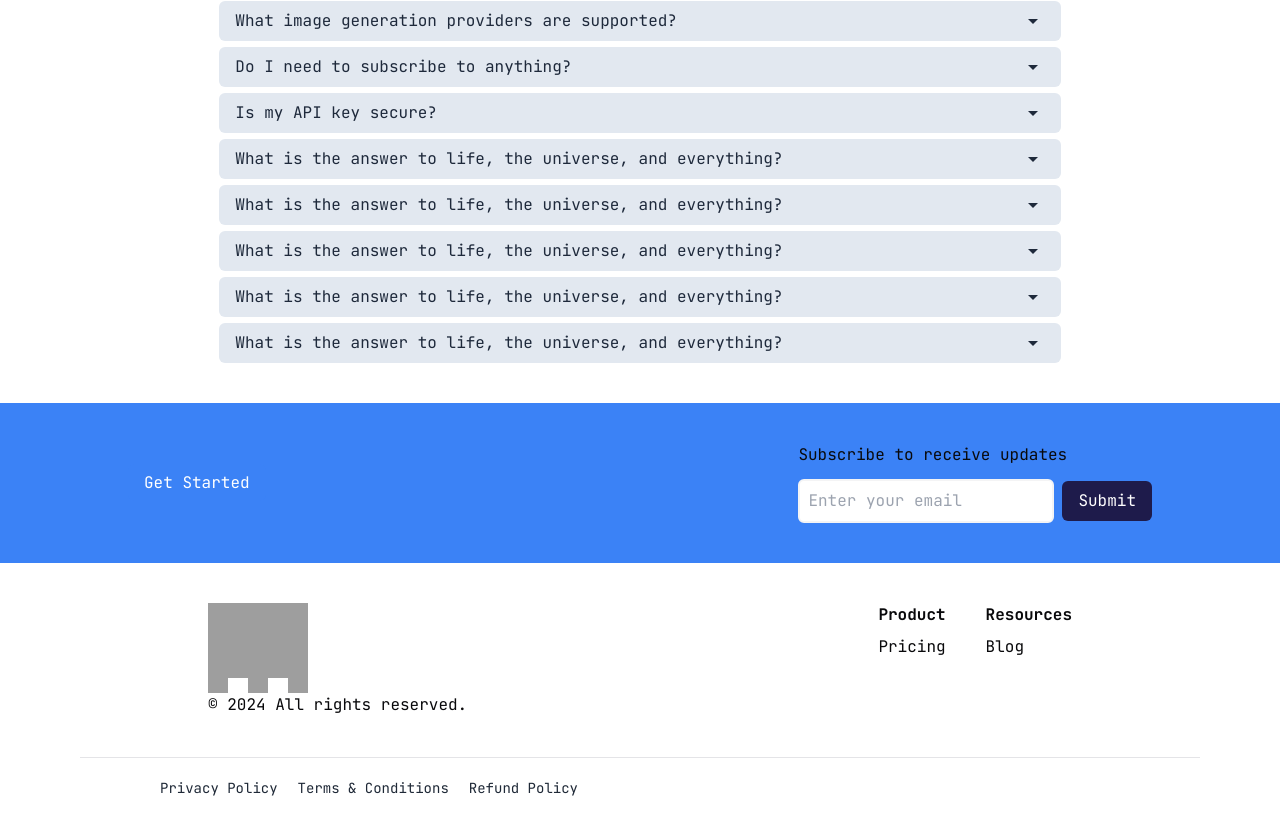
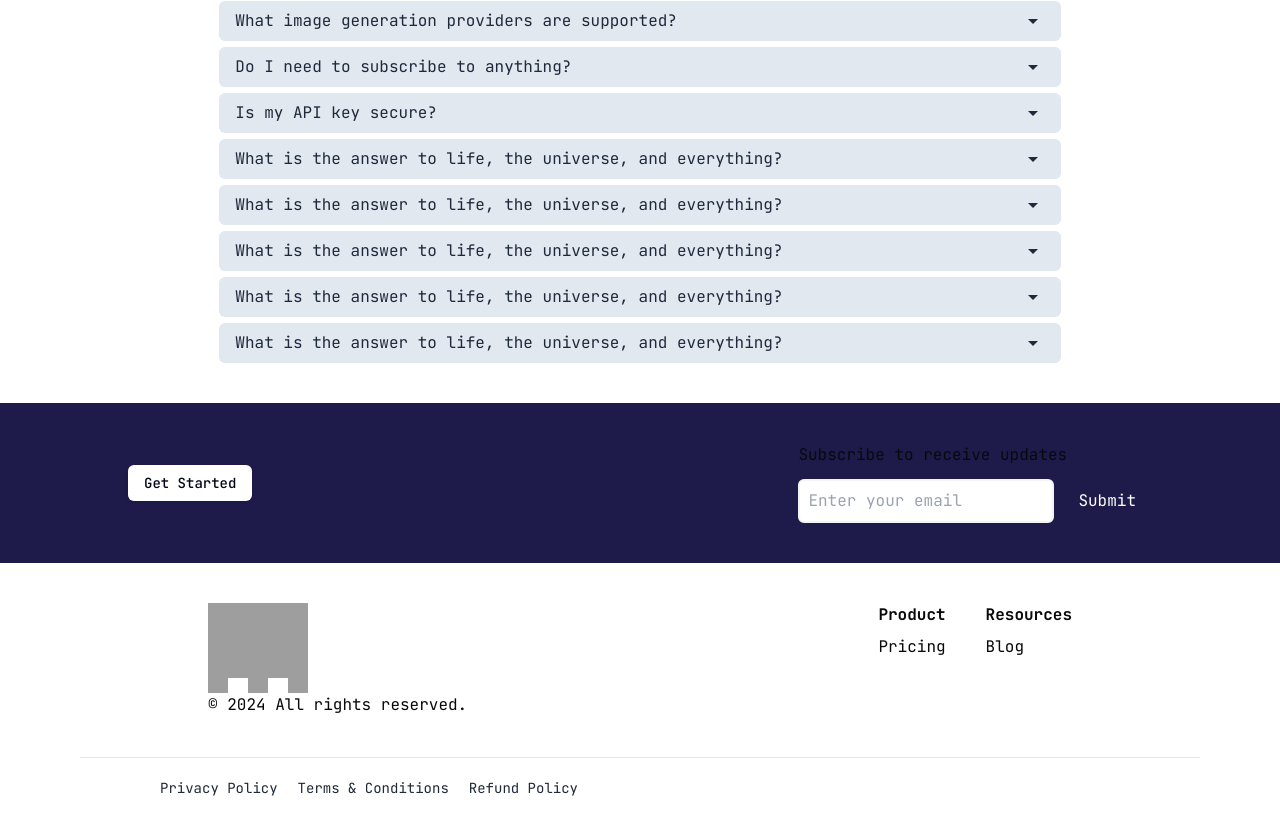
Before and after one commit to lng5143/imaginehub, a Next.js app: page /pricing in a window 1280 px wide. Shown: the part 857-1675 px from the top of the page. Built offline with nearby package versions, Linux system fonts and the light colour scheme; no server answers; grey boxes are pictures that could not be loaded.

Commit message:
hero section styling & CTA button variants

```diff
--- a/app/_component/hero-nav-bar.js
+++ b/app/_component/hero-nav-bar.js
@@ -3,8 +3,8 @@ import Link from "next/link";
 
 export default function HeroNavBar() {
   return (
-    <div className="w-full px-10 py-3 fixed top-0 left-0 flex justify-end bg-transparent z-10 backdrop-blur-sm border-b border-slate-950/20">
-      <Button className="bg-indigo-950 text-white">
+    <div className="w-full px-10 py-3 fixed top-0 left-0 flex justify-end bg-transparent z-10 backdrop-blur-sm">
+      <Button className="bg-indigo-950 text-white hover:bg-amber-500 hover:text-slate-950 hover:scale-105 transition-all duration-300">
           <Link href="/pricing">Pricing</Link>
       </Button>
     </div>
--- a/components/landing-page/cta-button.js
+++ b/components/landing-page/cta-button.js
@@ -1,11 +1,19 @@
 import { useSession } from "next-auth/react";
 import Link from "next/link";
-
-export default function CTAButton() {
+import { Button } from "../ui/button";
+import { cn } from "@/lib/utils";
+export default function CTAButton({variant = "dark"}) {
     const session = useSession();
     return (
-        <Link href={session.data ? "/create" : "/auth/signin"} className="bg-blue-500 text-white px-4 py-2 rounded-md">
-            Get Started
-        </Link>
+        <Button
+            className={cn("hover:scale-105 transition-all duration-300  hover:bg-amber-500 hover:text-slate-950", {
+                "bg-indigo-950 text-white": variant === "dark",
+                "bg-white text-slate-950": variant === "light",
+            })}
+        >
+            <Link href={session.data ? "/create" : "/auth/signin"}>
+                Get Started
+            </Link>
+        </Button>
     )
 }
--- a/components/landing-page/cta-section.js
+++ b/components/landing-page/cta-section.js
@@ -9,9 +9,9 @@ export default function CTASection() {
     }
 
     return(
-        <div className="flex items-center gap-20 py-10 bg-blue-500 px-32 w-full">
+        <div className="flex items-center gap-20 py-10 bg-indigo-950 px-32 w-full">
                 <div className="flex-grow">
-                    <CTAButton />
+                    <CTAButton variant="light" />
                 </div>
                 <div className="flex flex-col gap-3">
                     <p>Subscribe to receive updates</p>
--- a/components/landing-page/hero.js
+++ b/components/landing-page/hero.js
@@ -4,10 +4,12 @@ import CTAButton from "./cta-button";
 
 export default function HeroSection() {
     return (
-        <div className="flex flex-col items-center gap-10 px-32 py-20 bg-[url('/hero-bg.jpg')] bg-cover bg-center bg-no-repeat">
-            <h1 className="text-4xl font-bold">Lorem ipsum dolor sit amet</h1>
-            <p>Lorem ipsum dolor sit amet, consectetur adipiscing elit. Sed ut purus eget sapien. Sed ut purus eget sapien.</p>
-            <CTAButton />
+        <div className="bg-[url('/hero-bg.jpg')] bg-cover bg-center bg-no-repeat w-full h-[1000px]">
+            <div className="flex flex-col items-center gap-10 px-32 py-40">
+                <h1 className="text-6xl font-bold">Lorem ipsum dolor sit amet</h1>
+                <p>Lorem ipsum dolor sit amet, consectetur adipiscing elit. Sed ut purus eget sapien. Sed ut purus eget sapien.</p>
+                <CTAButton />
+            </div>
         </div>
     )
 }
```
